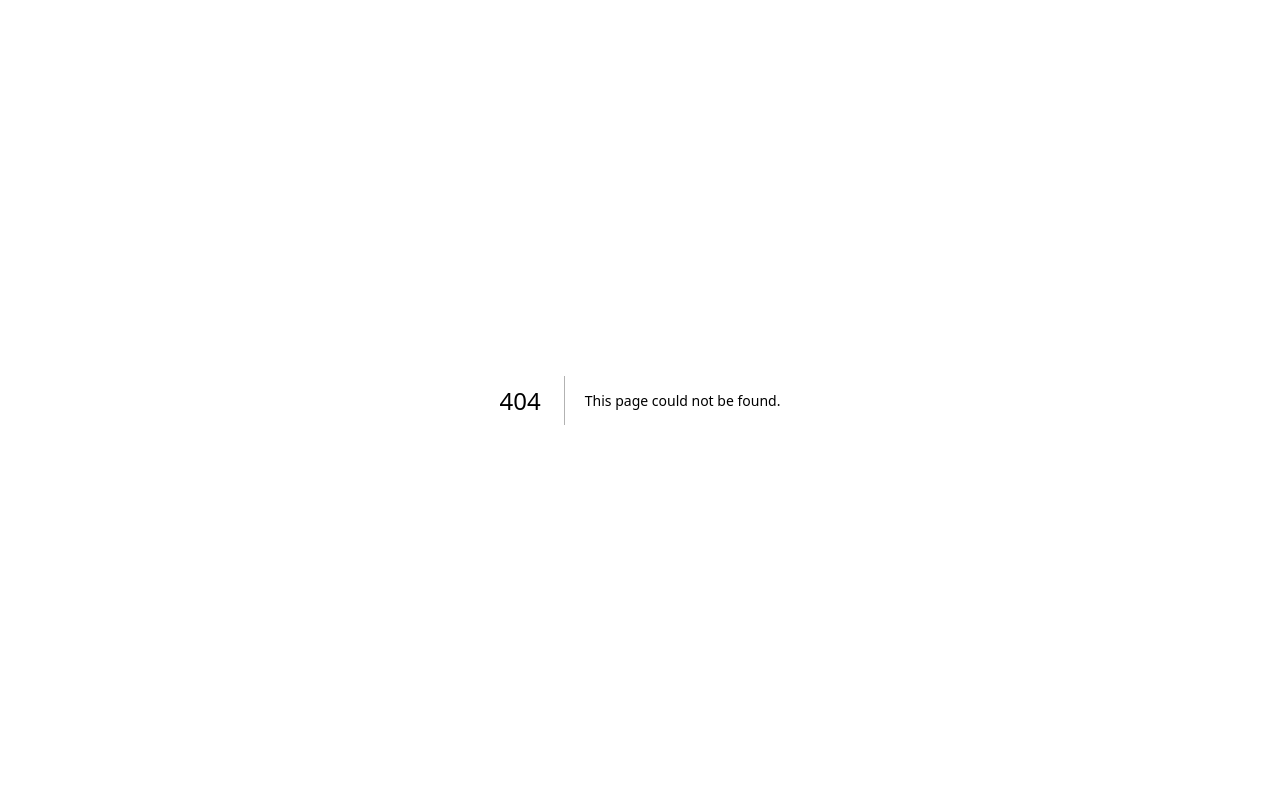
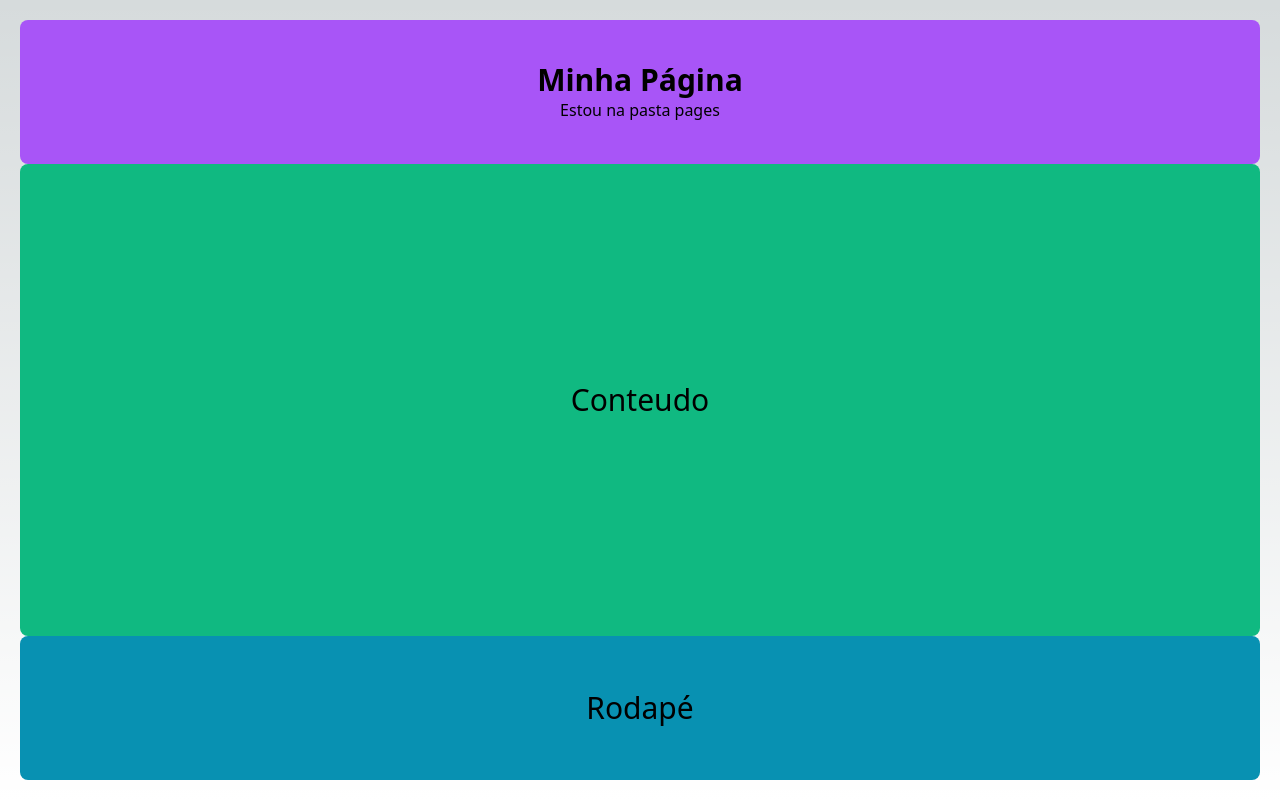
Before and after one commit to israelbulcaotavares/react-fundamentos-cod3r, a Next.js app: page /pagina in a window 1280 px wide. Before the commit this address had no page. Built offline with nearby package versions, Linux system fonts and the light colour scheme.

Commit message:
componentes com props

```diff
--- a/src/app/pages/pagina.tsx
+++ /dev/null
@@ -1,7 +0,0 @@
-export default function Pagina(){
-    return(
-        <div>
-            Estou na pasta pages!
-        </div>
-    )
-}
--- a/src/components/Cabecalho.tsx
+++ b/src/components/Cabecalho.tsx
@@ -1,9 +1,11 @@
-export default function Cabecalho() {
+export default function Cabecalho(props: any) {
+  console.log(props)
   return (
     <div
-      className={`flex justify-center items-center h-36 bg-purple-500 text-3xl rounded-lg`}
+      className={`flex flex-col justify-center items-center h-36 bg-purple-500 rounded-lg`}
     >
-      Cabeçalho
+      <h1 className="text-3xl font-black">{props.titulo}</h1>
+      <h1>{props.subtitulo}</h1>
     </div>
   );
 }
--- /dev/null
+++ b/src/pages/pagina.tsx
@@ -0,0 +1,19 @@
+import Cabecalho from '@/components/Cabecalho'
+import '../app/globals.css'
+import Conteudo from '@/components/Conteudo'
+import Rodape from '@/components/Rodape'
+
+export default function Pagina(){
+    return(
+        <div className='flex flex-col h-screen p-5'>
+            <Cabecalho
+                titulo = 'Minha Página'
+                subtitulo = 'Estou na pasta pages'
+            />
+            <Conteudo/>
+            <Rodape/>
+
+
+        </div>
+    )
+}
```
